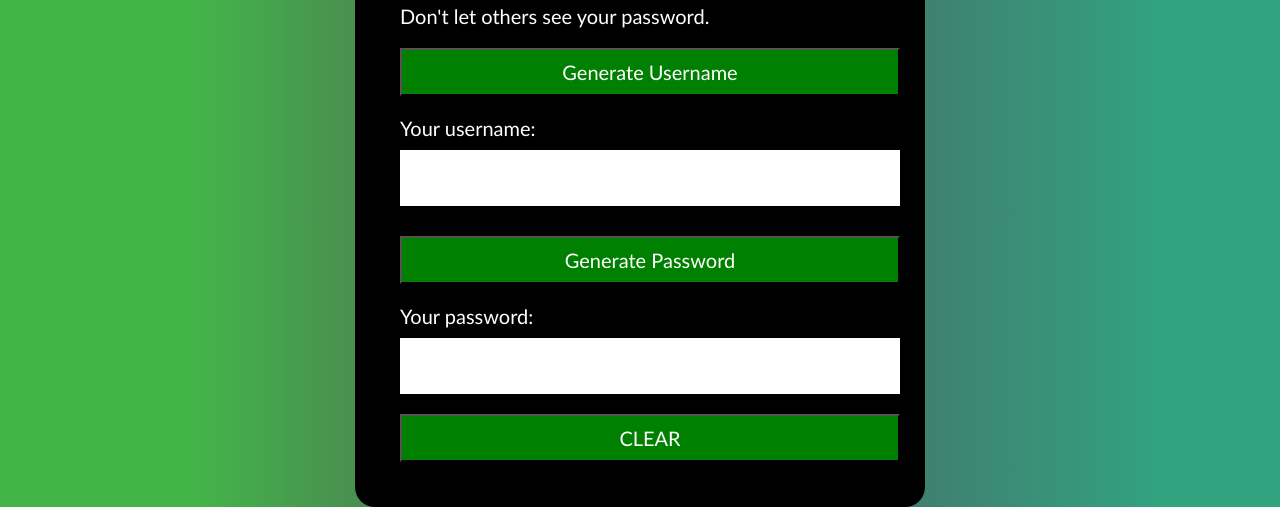
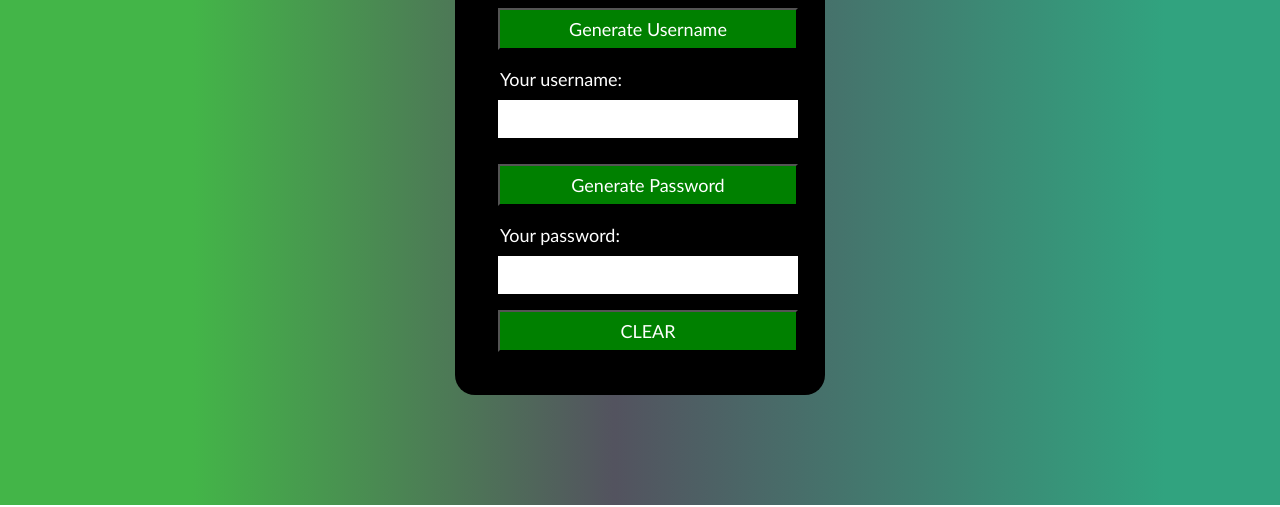
Before and after one commit to Cedie99/username-and-password-generator, a plain HTML site: page index.html in a window 1280 px wide. Shown: the part 295-802 px from the top of the page. Drawn offline with Linux system fonts and the light colour scheme.

Commit message:
Update index.css

```diff
--- a/index.css
+++ b/index.css
@@ -1,7 +1,7 @@
 * {
     margin: 0;
     padding: 0;
-    font-size: 40px;
+    font-size: 30px;
     color: white;
     font-family: 'Trebuchet MS', 'Lucida Sans Unicode', 'Lucida Grande', 'Lucida Sans', Arial, sans-serif;
 }
@@ -12,8 +12,9 @@ body {
 }
 
 .container {
+
     background-color: black;
-    width: 500px;
+    width: 300px;
     margin: auto;
     margin-top: 100px;
     padding: 35px;
@@ -26,40 +27,42 @@ body {
 }
 
 p{
-    font-size: 20px;
+    font-size: 18px;
     margin: 10px;
 }
 
 #password {
-    padding: 10px;
+
+    padding: 8px;
     width: 100%;
     box-sizing: border-box;
     background-color: white;
     color: black;
-    font-size: 30px;
-    margin: 10px;
+    font-size: 18px;
+    margin: 8px;
     text-align: center;
 }
 
 #username {
-    padding: 10px;
+    padding: 8px;
     width: 100%;
     box-sizing: border-box;
     background-color: white;
     color: black;
-    font-size: 30px;
-    margin: 10px;
+    font-size: 18px;
+    margin: 8px;
     text-align: center;
-    margin-bottom: 20px;
+    margin-bottom: 18px;
 }
 
 button {
+
     background-color: green;
-    padding: 10px;
+    padding: 8px;
     width: 100%;
     color: white;
-    font-size: 20px;
-    margin: 10px;
+    font-size: 18px;
+    margin: 8px;
     cursor: pointer;
 }
 
```
